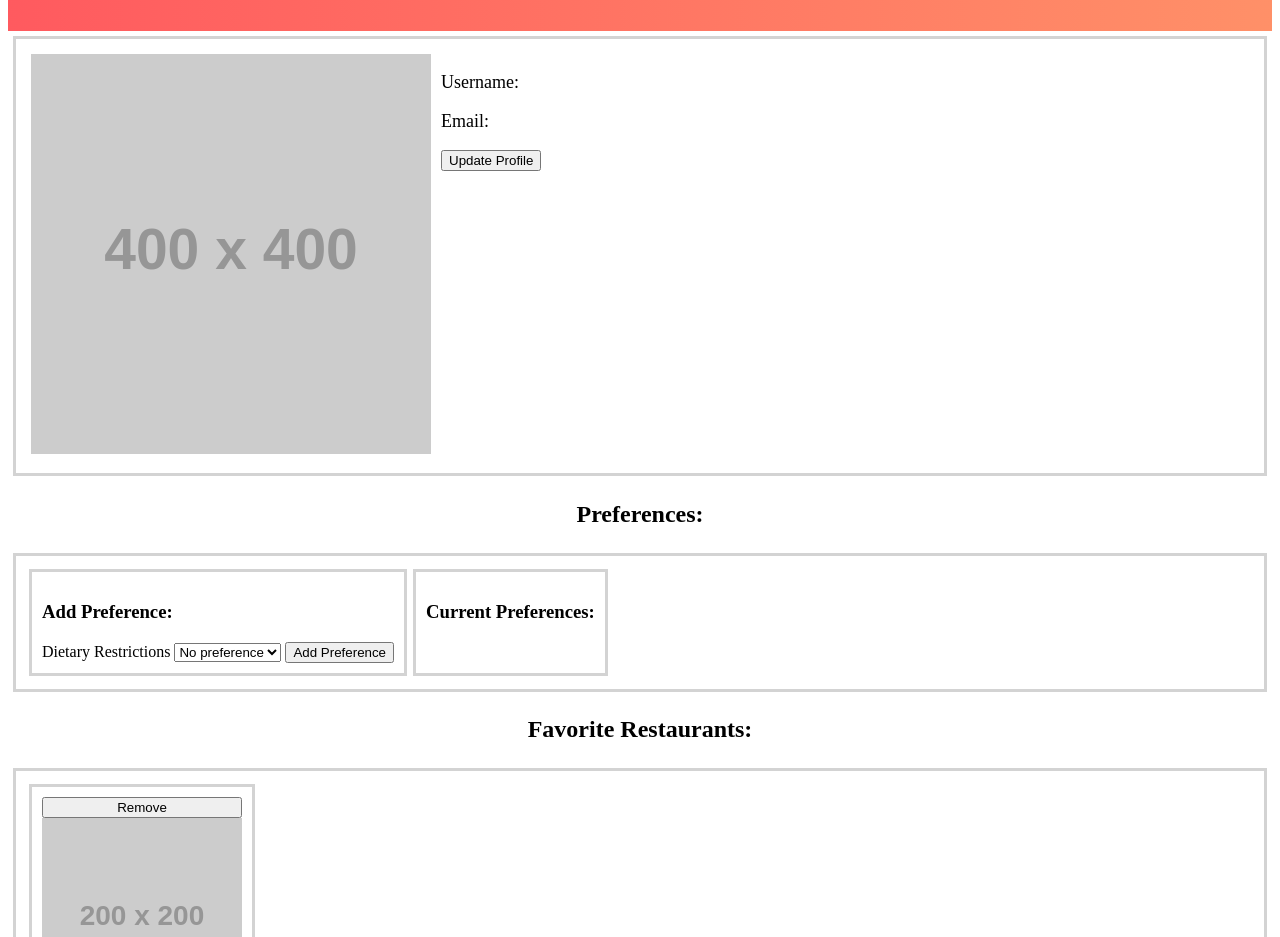
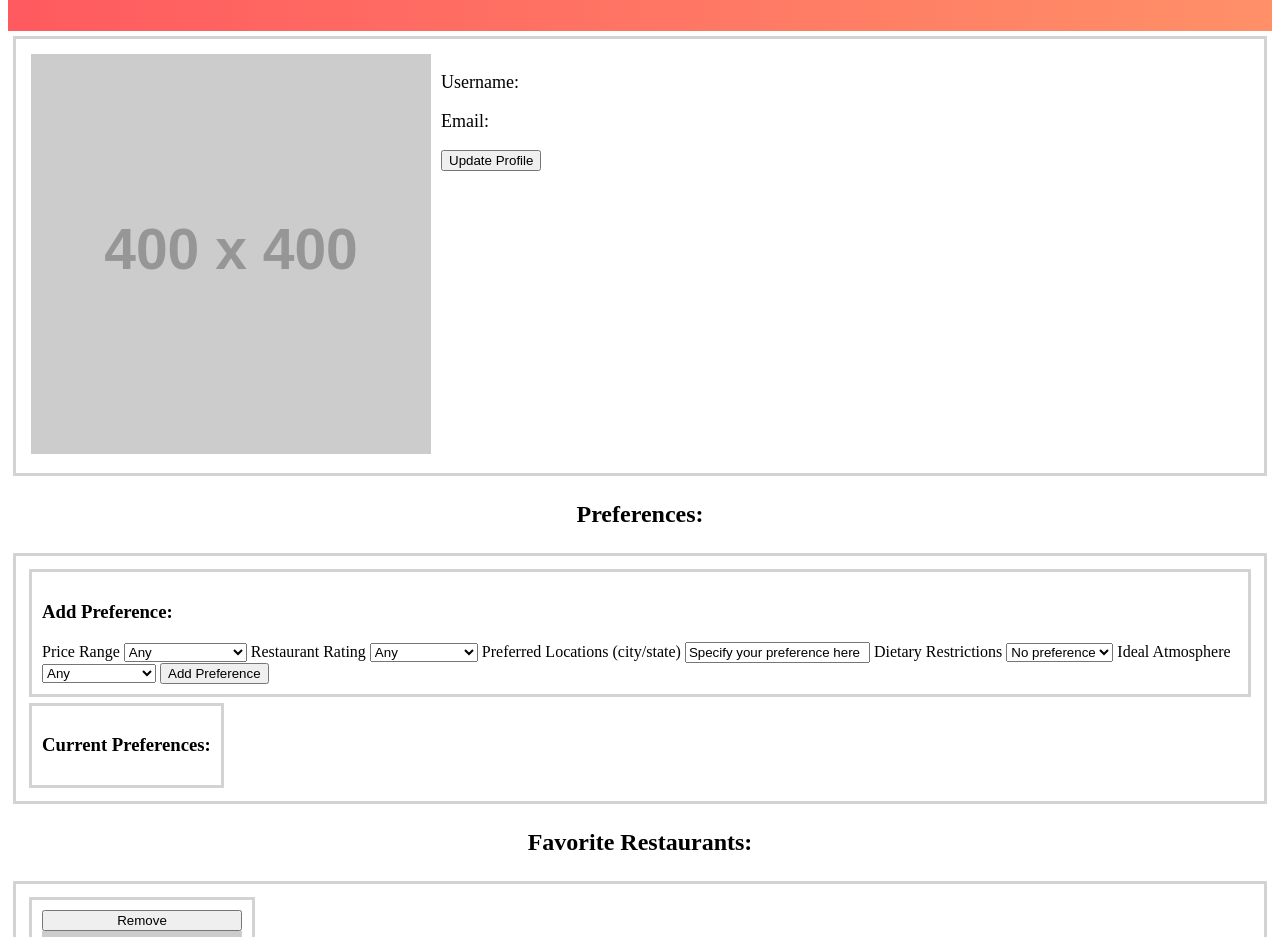
Before and after one commit to LanAnhHa310/Requestaurant, a website: page public/profile.html in a window 1280 px wide. Shown: the part 163-1100 px from the top of the page. Drawn offline with Linux system fonts and the light colour scheme; no server answers; placeholder pictures from the web are drawn by us.

Commit message:
feat(profile.html): Added extra preference menu inputs

```diff
--- a/public/profile.html
+++ b/public/profile.html
@@ -128,11 +128,30 @@
             <div id="preference-menu" class="pref-div">
 
                 <h3>Add Preference:</h3>
-                <form>
+                <form id="preference-form">
                     <!-- See https://developer.mozilla.org/en-US/docs/Web/HTML/Reference/Elements/select for formatting reference -->
 
-                    <label for="preference-options">Dietary Restrictions</label>
-                    <select id="preference-options" name="preference-options">
+                    <label for="price-options">Price Range</label>
+                    <select id="price-options" name="price-options">
+                        <option value="">Any</option>
+                        <option value="$">$ (Budget)</option>
+                        <option value="$$">$$ (Mid-range)</option>
+                        <option value="$$$">$$$ (Fine dining)</option>
+                    </select>
+
+                    <label for="rating-options">Restaurant Rating</label>
+                    <select id="rating-options" name="rating-options">
+                        <option value="">Any</option>
+                        <option value="2">2★ and above</option>
+                        <option value="3">3★ and above</option>
+                        <option value="4">4★ and above</option>
+                    </select>
+
+                    <label for="location-input">Preferred Locations (city/state)</label>
+                    <input type="text" name="location-input" id="location-input" value="Specify your preference here">
+
+                    <label for="dietary-options">Dietary Restrictions</label>
+                    <select id="dietary-options" name="dietary-options">
                         <option value="">No preference</option>
                         <option value="vegan">Vegan</option>
                         <option value="vegetarian">Vegetarian</option>
@@ -141,7 +160,14 @@
                         <option value="kosher">Kosher</option>
                     </select>
 
-                    <!-- <input type="text" name="preference-input" id="preference-input" value="Specify your preference here"> -->
+                    <label for="atmosphere-options">Ideal Atmosphere</label>
+                    <select id="atmosphere-options" name="atmosphere-options">
+                        <option value="">Any</option>
+                        <option value="casual">Casual</option>
+                        <option value="romantic">Romantic</option>
+                        <option value="family">Family-Friendly</option>
+                        <option value="luxury">Luxury</option>
+                    </select>
 
                     <button type="submit" id="add-preference-btn" name="add-preference-btn">Add Preference</button>
                 </form>
--- a/public/profile_script.js
+++ b/public/profile_script.js
@@ -122,13 +122,13 @@ async function updatePreferences( event ) {
     console.log(`User retrieved from local storage: ${user}`);
 
     // Take the information sent to the preferences menu:
-    let prefOption = document.getElementById("preference-options");
+    let dietOption = document.getElementById("dietary-options");
     //let prefInput = document.getElementById("preference-input");
-    console.log(`preference option value: ${prefOption.value}`); //TEST
+    console.log(`dietary preference option value: ${dietOption.value}`); //TEST
 
     // Check for valid option:
-    if ( ( prefOption.value == null ) ) {
-        console.log("Preference menu: Invalid input: No preference selected");
+    if ( ( dietOption.value == null ) ) {
+        console.log("Preference menu: Invalid diet input: No preference selected");
         return;
     }
 
@@ -136,7 +136,7 @@ async function updatePreferences( event ) {
         userName: user,
         price: "$123.00",
         rating: 4,
-        dietary: prefOption.value,
+        dietary: dietOption.value,
         atmosphere: "family",
     };
 
```
